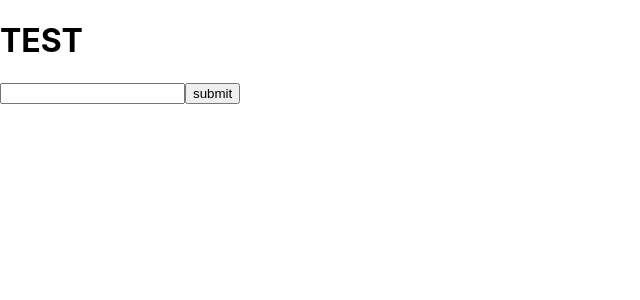
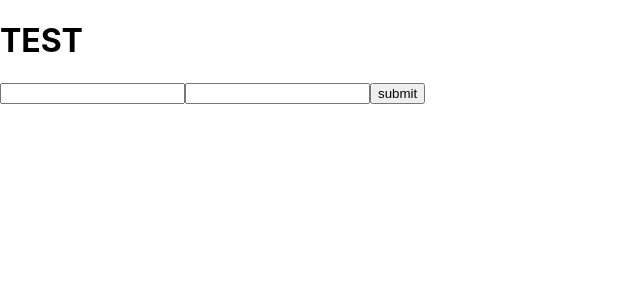
Before and after one commit to koh1project/todo-list, a React (Create React App) app: page /login in a window 1280 px wide. Shown: the top 300 px of the page, without its empty margins (0-640 px from the left). Built offline with nearby package versions, Linux system fonts and the light colour scheme.

Commit message:
Add form email and password

```diff
--- a/src/pages/login/login.tsx
+++ b/src/pages/login/login.tsx
@@ -1,10 +1,40 @@
-import React from 'react';
+import React, { useState } from 'react';
 
 const Login = () => {
+  const [userCredentials, setUserCredentials] = useState({
+    email: '',
+    password: ''
+  });
+  const { email, password } = userCredentials;
+  const handleChange = (event: any) => {
+    event.preventDefault();
+    const { name, value } = event.target;
+    setUserCredentials({ ...userCredentials, [name]: value });
+  };
+
+  const loginHandler = (evt: React.FormEvent<HTMLInputElement>) => {
+    evt.preventDefault();
+    console.log(userCredentials);
+  };
   return (
     <div>
-      <input type="text"></input>
-      <input type="submit" value="submit" />
+      <input
+        name="email"
+        type="text"
+        onChange={(evt) => {
+          handleChange(evt);
+        }}
+        value={email}
+      ></input>
+      <input
+        name="password"
+        type="password"
+        onChange={(evt) => {
+          handleChange(evt);
+        }}
+        value={password}
+      ></input>
+      <input type="submit" value="submit" onClick={(evt) => loginHandler(evt)} />
     </div>
   );
 };
```
